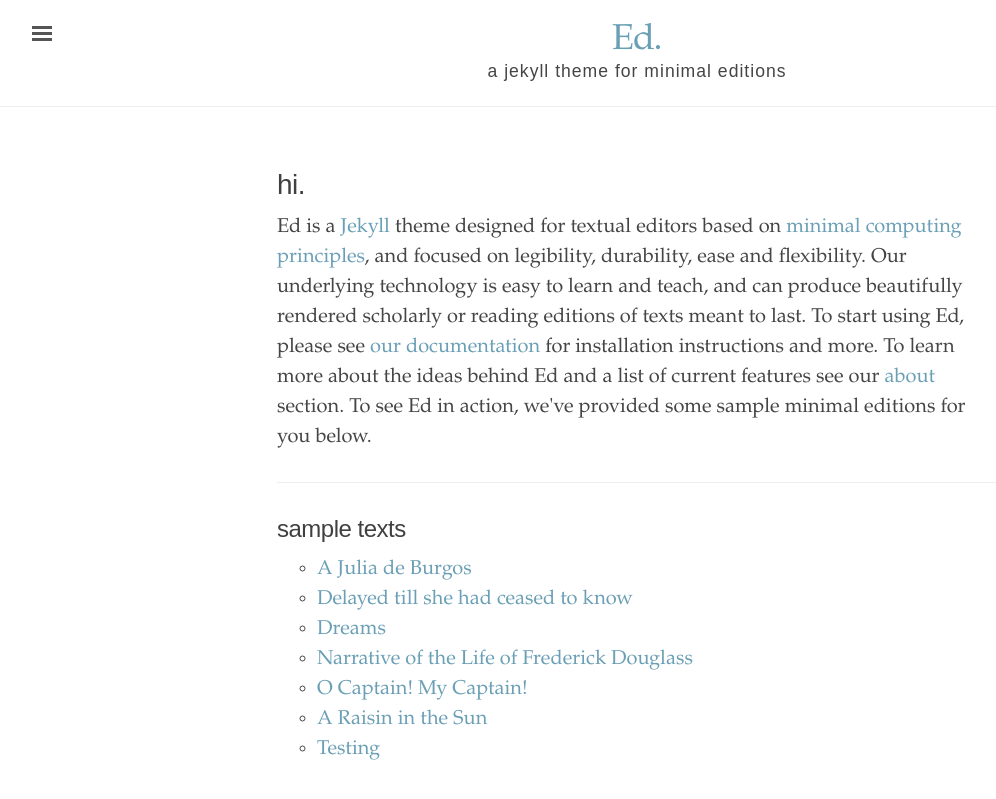
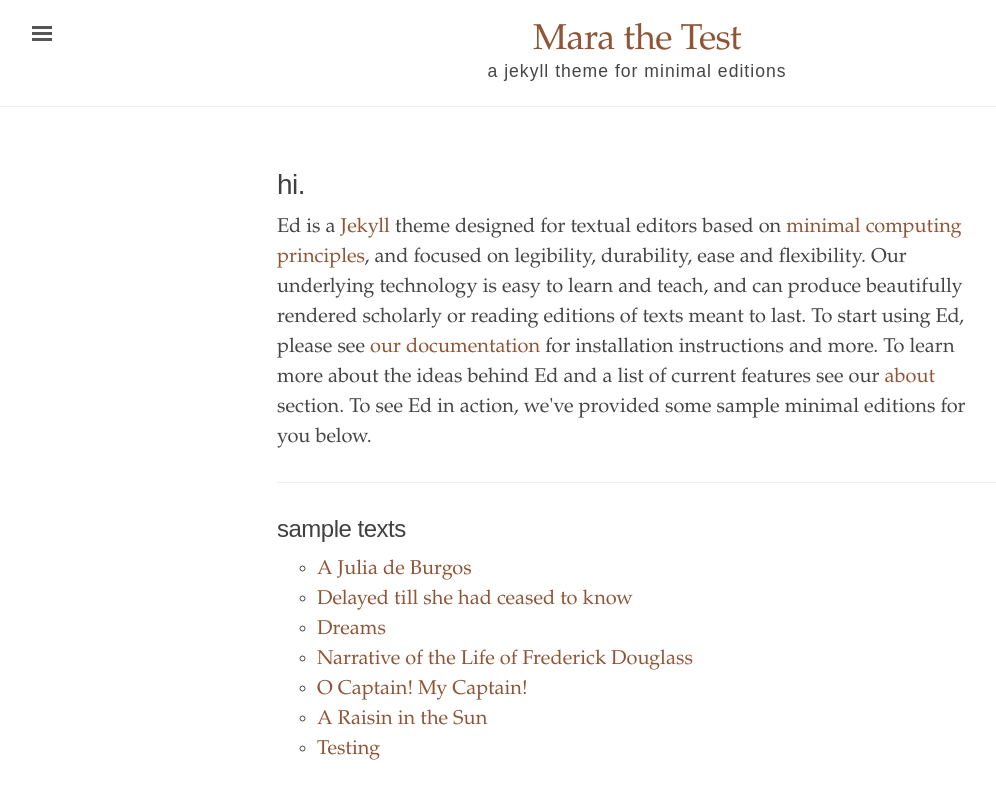
Before and after one commit to eizent/marathetest, a Jekyll site: the page built from index.html, in a window 1280 px wide. Shown: the top 799 px of the page, without its empty margins (3-999 px from the left). Built offline with Jekyll 4.4.1, drawn with Linux system fonts in a browser that asks for light colours.

Commit message:
update config

```diff
--- a/_config.yml
+++ b/_config.yml
@@ -1,9 +1,9 @@
 # Built with Jekyll 3.6.0
 
 # Setup
-title:               Ed.
+title:               Mara the Test
 tagline:             'a jekyll theme for minimal editions'
-description:         'Ed is a Jekyll theme designed for textual editors based on minimal computing principles, and focused on legibility and flexibility.'
+description:         'trying to get ed theme to work ....'
 url:                 'eizent.github.io/marathetest/'
 #baseurl:             ''
 
@@ -14,7 +14,7 @@
   email:
 
 # Color scheme. Options: red, orange, magenta, cyan, blue, brown
-color-scheme: blue
+color-scheme: brown
 
 # Permalinks
 permalink: pretty
```
